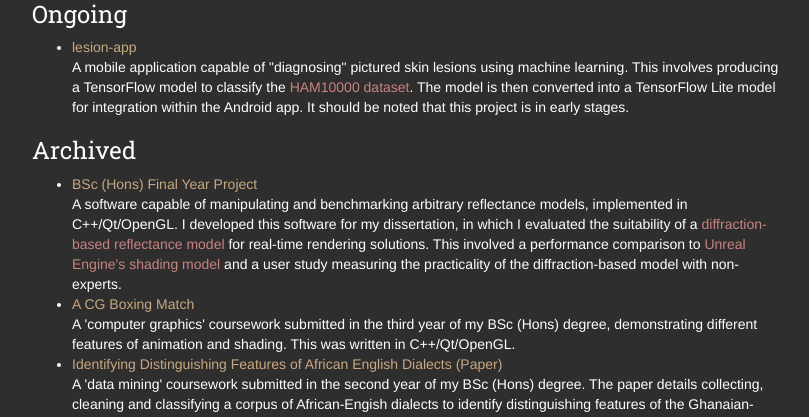
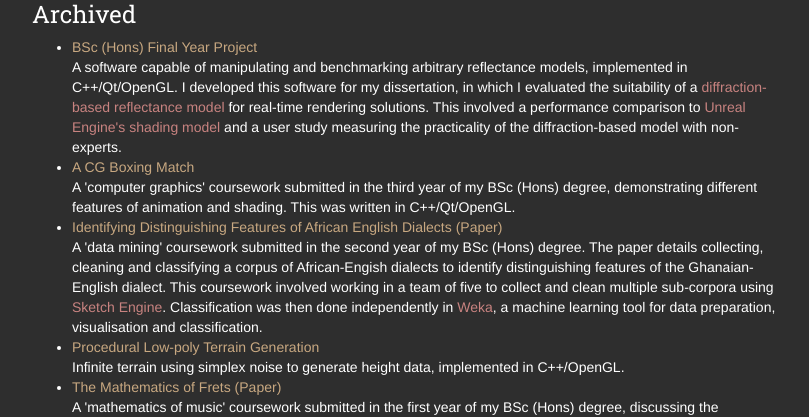
Before and after one commit to CallumMiller-Weir/callummiller-weir.github.io, a plain HTML site: page index.html in a window 1280 px wide. Shown: the part 224-641 px from the top of the page, without its empty margins (233-1042 px from the left). Drawn offline with nearby package versions, Linux system fonts and the light colour scheme.

Commit message:
Changed ongoing

```diff
--- a/index.html
+++ b/index.html
@@ -21,10 +21,6 @@
                         <h1 class="title">Callum Miller-Weir<br><span style="color: #c8a881">Graduate Software Engineer</span></h1>
                     </div>
                     <h2 class="title">Personal Projects</h2>
-                    <h3 class="title">Ongoing</h3>
-                    <ul>
-                        <li class="paragraph"><span class="link-a">lesion-app</span><br>A mobile application capable of "diagnosing" pictured skin lesions using machine learning. This involves producing a TensorFlow model to classify the <a class="link-b" href="https://dataverse.harvard.edu/dataset.xhtml?persistentId=doi:10.7910/DVN/DBW86T">HAM10000 dataset</a>. The model is then converted into a TensorFlow Lite model for integration within the Android app. It should be noted that this project is in early stages.</li>
-                    </ul>
                     <h3 class="title">Archived</h3>
                     <ul>
                         <li class="paragraph"><a class="link-a" href="https://www.youtube.com/watch?v=7y2X9znebOM">BSc (Hons) Final Year Project</a><br>A software capable of manipulating and benchmarking arbitrary reflectance models, implemented in C++/Qt/OpenGL. I developed this software for my dissertation, in which I evaluated the suitability of a <a class="link-b" href="https://www.google.com/url?sa=t&rct=j&q=&esrc=s&source=web&cd=&cad=rja&uact=8&ved=2ahUKEwil1aG6urn4AhWzQEEAHbhpCDIQFnoECAoQAQ&url=https%3A%2F%2Fhal.inria.fr%2Fhal-01386157%2Fdocument&usg=AOvVaw1vEgU7C24JBHaJCF4YHcAd">diffraction-based reflectance model</a> for real-time rendering solutions. This involved a performance comparison to <a class="link-b" href="https://www.google.com/url?sa=t&rct=j&q=&esrc=s&source=web&cd=&cad=rja&uact=8&ved=2ahUKEwjeq67xubn4AhUykFwKHdNLBMAQFnoECBUQAQ&url=https%3A%2F%2Fcdn2.unrealengine.com%2FResources%2Ffiles%2F2013SiggraphPresentationsNotes-26915738.pdf&usg=AOvVaw04pV2qrGRVpeZyiTU0KPlR">Unreal Engine's shading model</a> and a user study measuring the practicality of the diffraction-based model with non-experts.</li>
```
